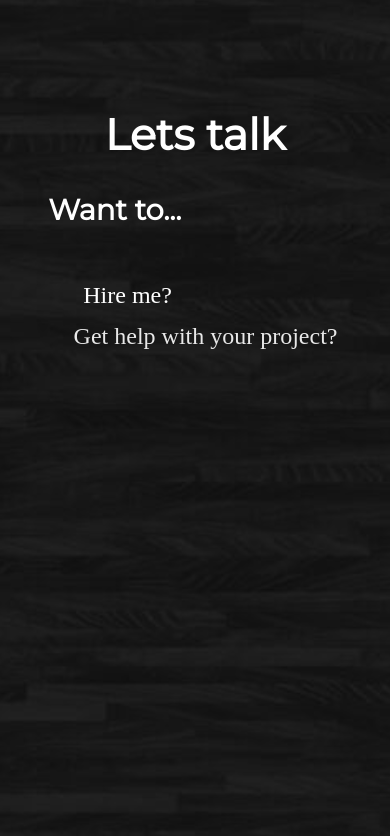
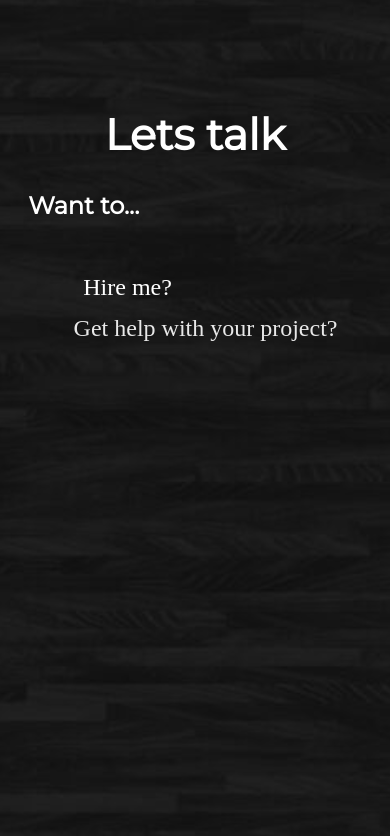
Before and after one commit to Cryanblemonz/portfolio, a React (Vite) app: page / in a window 390 px wide. Shown: the part 1536-2372 px from the top of the page. Built offline with nearby package versions, Linux system fonts and the light colour scheme.

Commit message:
reduced font size of .contact h3 for xs <425px screen size

```diff
--- a/src/App.css
+++ b/src/App.css
@@ -323,6 +323,12 @@ label:focus {
   }
 }
 
+@media (max-width: 425px){
+  .contact h3{
+    font-size: 1.5rem;
+  }
+}
+
 @media (max-width: 600px) {
     .headshot-div{
       height: auto;
@@ -353,7 +359,7 @@ label:focus {
         margin: 0 auto !important;
         display: block;
     }
-    .contact h3 {
+    .want-to {
         text-align: left;
         margin-left: 20px;
         font-size: 1.8rem;
```
